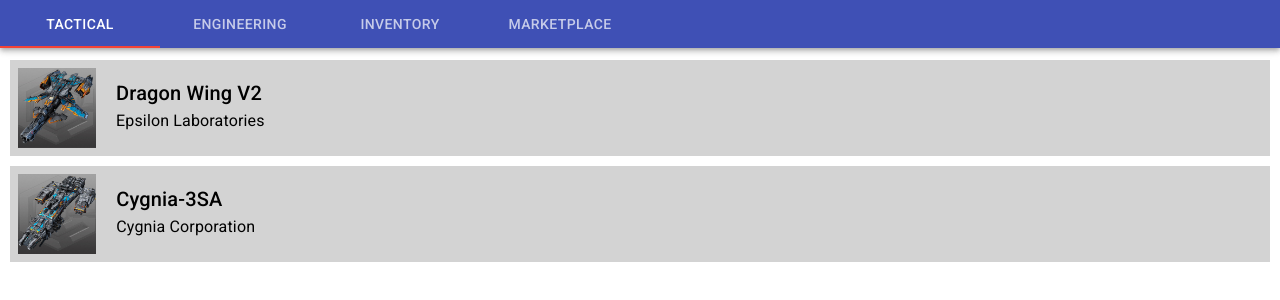
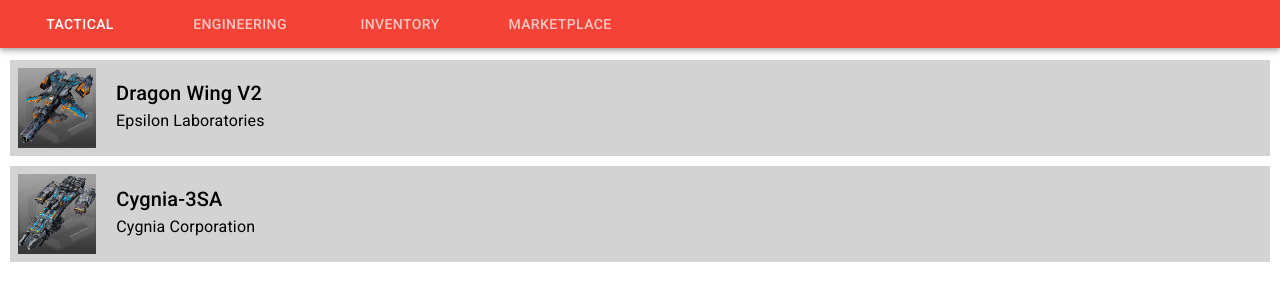
Before and after one commit to ibovegar/react-spacedock, a React (Create React App) app: page / in a window 1280 px wide. Shown: the top 300 px of the page. Built offline with nearby package versions, Linux system fonts and the light colour scheme; data requests are answered from the project's data file.

Commit message:
add dark/light theme

```diff
--- a/src/components/spaceship-controls/spaceship-control/spaceship-control.component.tsx
+++ b/src/components/spaceship-controls/spaceship-control/spaceship-control.component.tsx
@@ -33,7 +33,7 @@ const SpaceshipControl: React.FC<IProps> = props => {
   return (
     <>
       <Typography variant="h6">{type}</Typography>
-      <Box bgcolor="grey.100" p={2} m={2} onClick={handleOpen}>
+      <Box bgcolor="grey.300" p={2} m={2} onClick={handleOpen}>
         {value ? (
           <>
             <Typography variant="h5">{value.name}</Typography>
--- a/src/index.tsx
+++ b/src/index.tsx
@@ -8,13 +8,15 @@ import rootReducer from 'store';
 import thunk from 'redux-thunk';
 
 import { ThemeProvider } from '@material-ui/styles';
-import Theme from './ui/theme/index';
+// import ThemeDark from './ui/theme/dark.theme';
+import ThemeLight from './ui/theme/light.theme';
 
 import App from './App';
 import * as serviceWorker from './serviceWorker';
 
 import 'normalize.css';
 import './assets/css/styles.scss';
+import { CssBaseline } from '@material-ui/core';
 
 const middleware = [thunk];
 const composeEnhancers =
@@ -30,7 +32,8 @@ const store = createStore(
 const app = (
   <Provider store={store}>
     <BrowserRouter>
-      <ThemeProvider theme={Theme}>
+      <ThemeProvider theme={ThemeLight}>
+        <CssBaseline />
         <App />
       </ThemeProvider>
     </BrowserRouter>
--- /dev/null
+++ b/src/ui/theme/dark.theme.ts
@@ -0,0 +1,43 @@
+import { createMuiTheme } from '@material-ui/core';
+
+export default createMuiTheme({
+  palette: {
+    type: 'dark',
+    primary: {
+      light: '#757ce8',
+      main: '#f44336', // AppBar
+      dark: '#002884',
+      contrastText: '#fff'
+    },
+    secondary: {
+      light: '#f4c5c2', // progress light red
+      main: '#f44336', // progress red
+      dark: '#ba000d',
+      contrastText: '#000'
+    },
+    grey: {
+      50: '#0d1f37',
+      100: '#0f243f',
+      200: '#122946',
+      300: '#163252',
+      400: '#19385b',
+      500: '#1d3f64',
+      600: '#1f446c',
+      700: '#234b75',
+      800: '#26517e',
+      900: '#295786',
+      A100: '#d5d5d5',
+      A200: '#aaaaaa',
+      A400: '#303030',
+      A700: '#616161'
+    },
+    background: {
+      paper: '#2a598a',
+      default: '#0b1c33'
+    },
+    common: {
+      black: '#000',
+      white: '#fff'
+    }
+  }
+});
--- a/src/ui/theme/index.ts
+++ /dev/null
@@ -1,38 +0,0 @@
-import { createMuiTheme } from '@material-ui/core';
-// import blue from '@material-ui/core/colors/blue';
-// import pink from '@material-ui/core/colors/pink';
-// import red from '@material-ui/core/colors/red';
-
-export default createMuiTheme({
-  palette: {
-    // type: 'dark',
-    primary: {
-      light: '#757ce8',
-      main: '#3f50b5',
-      dark: '#002884',
-      contrastText: '#fff'
-    },
-    secondary: {
-      light: '#ff7961',
-      main: '#f44336',
-      dark: '#ba000d',
-      contrastText: '#000'
-    },
-    grey: {
-      50: '#fafafa',
-      100: '#f5f5f5',
-      200: '#eeeeee',
-      300: '#e0e0e0',
-      400: '#bdbdbd',
-      500: '#9e9e9e',
-      600: '#757575',
-      700: '#616161',
-      800: '#424242',
-      900: '#212121',
-      A100: '#d5d5d5',
-      A200: '#aaaaaa',
-      A400: '#303030',
-      A700: '#616161'
-    }
-  }
-});
--- /dev/null
+++ b/src/ui/theme/light.theme.ts
@@ -0,0 +1,43 @@
+import { createMuiTheme } from '@material-ui/core';
+
+export default createMuiTheme({
+  palette: {
+    type: 'light',
+    primary: {
+      light: '#757ce8',
+      main: '#f44336', // AppBar
+      dark: '#002884',
+      contrastText: '#fff'
+    },
+    secondary: {
+      light: '#f4c5c2', // progress light red
+      main: '#f44336', // progress red
+      dark: '#ba000d',
+      contrastText: '#000'
+    },
+    grey: {
+      50: '#f7f9fa',
+      100: '#f1f4f6',
+      200: '#e9eef0',
+      300: '#e7ecef',
+      400: '#e1e8eb',
+      500: '#dee5e9',
+      600: '#d9e1e5',
+      700: '#d1dadf',
+      800: '#ccd7dc',
+      900: '#c5d1d6',
+      A100: '#d5d5d5',
+      A200: '#aaaaaa',
+      A400: '#303030',
+      A700: '#616161'
+    },
+    background: {
+      paper: '#fff',
+      default: '#fff'
+    },
+    common: {
+      black: '#000',
+      white: '#fff'
+    }
+  }
+});
```
